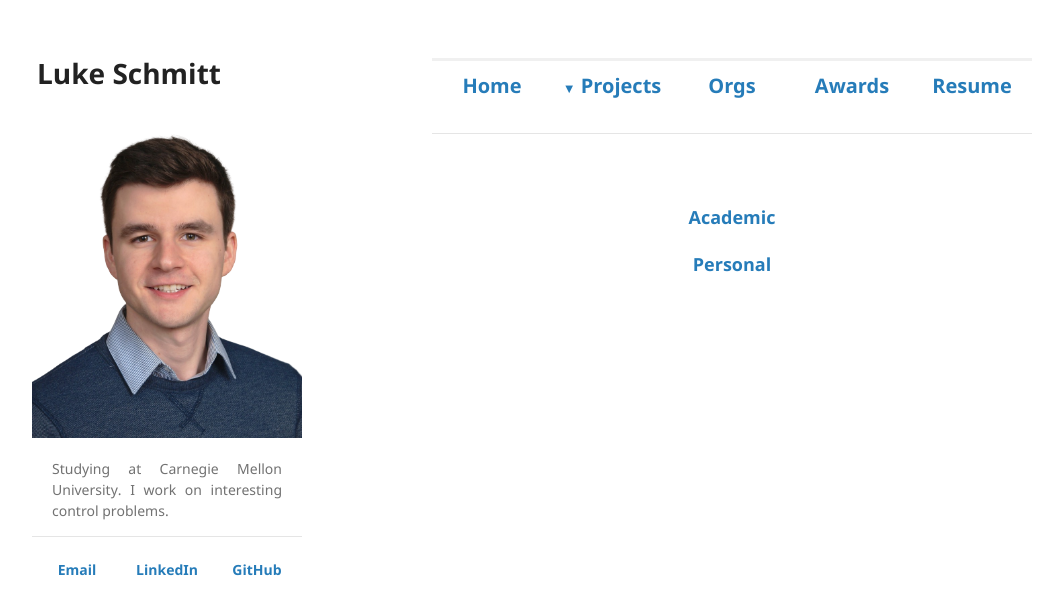
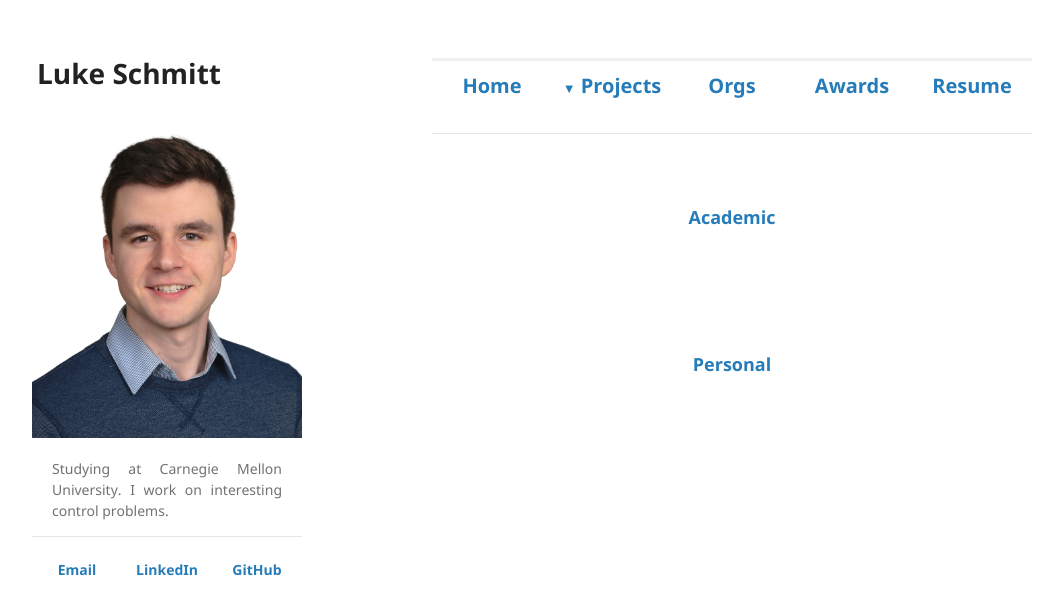
Before and after one commit to LukeSchmitt96/LukeSchmitt96.github.io, a Jekyll site: the page built from projects/index.html, in a window 1280 px wide. Shown: the top 615 px of the page, without its empty margins (108-1171 px from the left). Built offline with Jekyll 4.4.1, drawn with Linux system fonts in a browser that asks for light colours.

Commit message:
fix some formatting, small content updates

```diff
--- a/_data/news.yml
+++ b/_data/news.yml
@@ -1,6 +1,6 @@
 - event: Start WEC
   desc: >-
-    Began working at <a href="https://westinghouse.com/" target="_blank">Westinghouse Electric Company</a> as a robotics engineer in the Robotics & Tooling division
+    Began working at <a href="https://www.westinghousenuclear.com/" target="_blank">Westinghouse Electric Company</a> as a robotics engineer in the Robotics & Tooling division
   inst: WEC
   date: 2020/05/18
 - event: Start CERLAB
--- a/_sass/_navigation.scss
+++ b/_sass/_navigation.scss
@@ -69,7 +69,6 @@
   padding: 0px 0px;
   z-index: 1;
   text-align: center;
-  height: $nav-height;
   padding-bottom: $nav-height;
   height: $nav-height * 2;
 }
@@ -79,8 +78,10 @@
 }
 
 .dropdown-content div a {
+  display: block;
   border: none;
   height: $nav-height;
+  padding-top: 10px;
 }
 
 .dropdown:hover .dropdown-content {
@@ -91,12 +92,7 @@
   box-shadow: 5px 16px 10px 8px rgba(0,0,0,0.2);
 }
 
-.dropdown-content a {
-  display: block;
-  padding: none;
-}
-
-.dropdown:hover .dropdown-content a {
+div.dropdown:hover div.dropdown-content div {
   height: $nav-height;
 }
 
--- a/_sass/theme.scss
+++ b/_sass/theme.scss
@@ -7,6 +7,10 @@
 @import "navigation";
 @import "sim";
 @import "display";
+
+html {
+  scroll-behavior: smooth;
+}
 
 h4, p {
   padding-left: 20px;
--- a/assets/js/pend.js
+++ b/assets/js/pend.js
@@ -226,4 +226,5 @@
         sim = InitWorld();
         AnimationFrame();
     }
+
 })();
--- a/projects/index.html
+++ b/projects/index.html
@@ -3,7 +3,7 @@
 title: Projects
 ---
 
-<div style="padding-top:50px;">
-    <p><a style="font-size:large;display:block;text-align:center;font-weight:700;" href="/projects/academic/">Academic</a></p>
-    <p><a style="font-size:large;display:block;text-align:center;font-weight:700;" href="/projects/personal/">Personal</a></p>
+<div>
+    <p><a style="font-size:large;display:block;text-align:center;font-weight:700;padding:50px 0;" href="/projects/academic/">Academic</a></p>
+    <p><a style="font-size:large;display:block;text-align:center;font-weight:700;padding:50px 0;" href="/projects/personal/">Personal</a></p>
 </div>
```
Also changed, not shown: projects/academic/index.md (+1 -1 lines), 1 other file.
